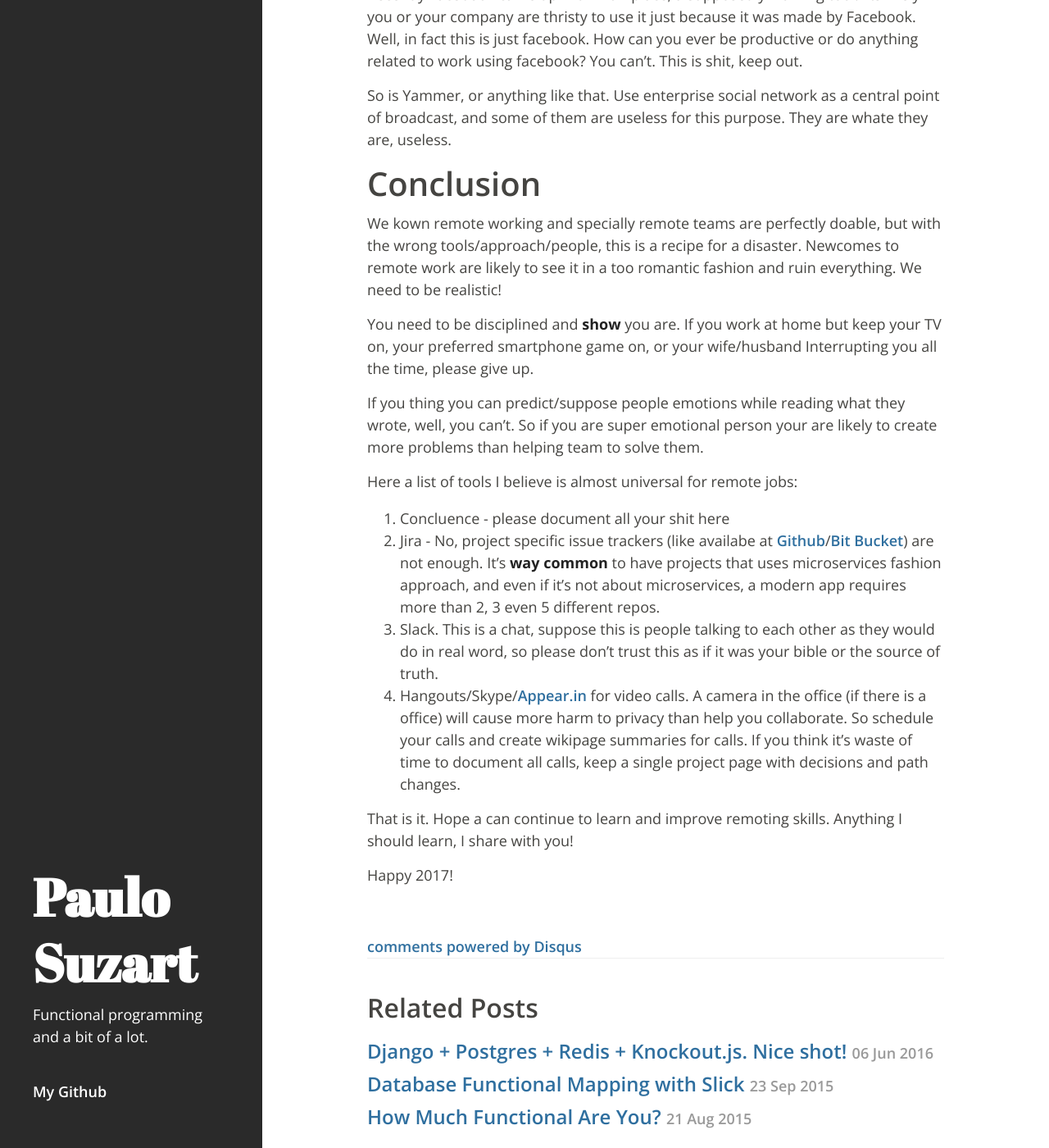
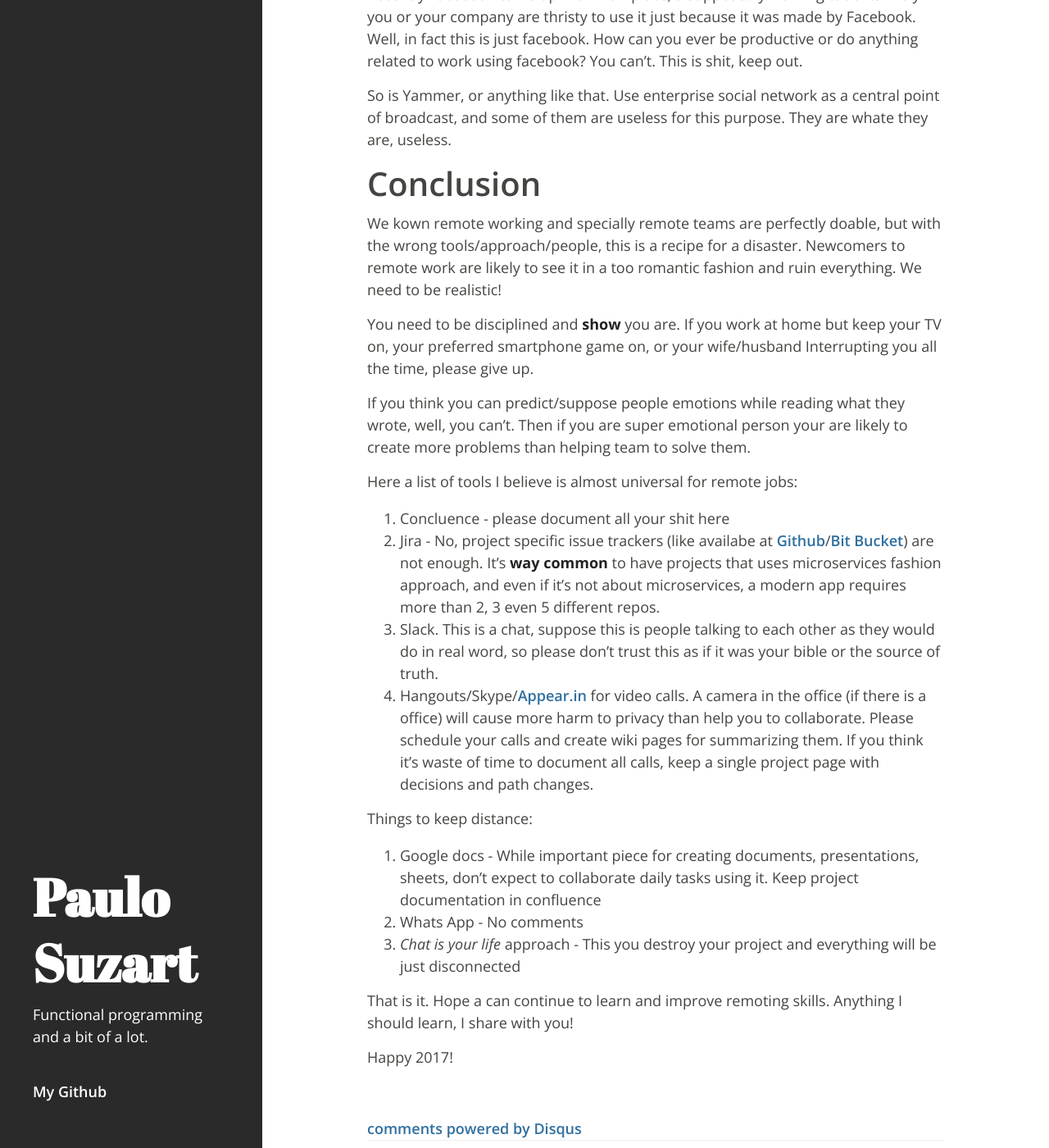
Before and after one commit to paulosuzart/paulosuzart.github.io, a Jekyll site: the page built from _posts/2016-12-11-one-year-as-remoter.md, in a window 1280 px wide and 1400 px high, scrolled down 2404 px. Shown: the whole window at 82% size. Built offline with Jekyll 4.4.1, drawn with Linux system fonts in a browser that asks for light colours; comment, search, counter and statistics services are not loaded; some of the changed text lies outside the part shown.

Commit message:
Added keep distance

```diff
--- a/_posts/2016-12-11-one-year-as-remoter.md
+++ b/_posts/2016-12-11-one-year-as-remoter.md
@@ -14,7 +14,7 @@
 ===
 
 I've worked with a dedicated team of 4 + me, plus a total of 22 people in a office with me as the only remoter of the company. More recently, had the chance to work with a team of 8 in 4 different timezones.
-The tools used are pretty simple:
+Here are some tools and findings:
 
 A Chat
 ---
@@ -45,7 +45,7 @@
 Bring your own tasks doesn't work
 ---
 
-We are sometimes tempted to let people record their job using tools like asana and trello by themselves. Well, they won't. And if you have a minimal clear specification for a project, open the tasks/issues yourself and make the team go through each taks until the project is delivered.
+We are sometimes tempted to let people record their job using tools like Asana and Trello by themselves. Well, they won't. And if you have a minimal clear specification for a project, open the tasks/issues yourself and make the team go through each taks until the project is delivered.
 
 Previously creatting tasks give people a sense of compromise and mission!
 
@@ -72,19 +72,25 @@
 Conclusion
 ===
 
-We kown remote working and specially remote teams are perfectly doable, but with the wrong tools/approach/people, this is a recipe for a disaster. Newcomes to remote work are likely to see it in a too romantic fashion and ruin everything. We need to be realistic!
+We kown remote working and specially remote teams are perfectly doable, but with the wrong tools/approach/people, this is a recipe for a disaster. Newcomers to remote work are likely to see it in a too romantic fashion and ruin everything. We need to be realistic!
 
 You need to be disciplined and **show** you are. If you work at home but keep your TV on, your preferred smartphone game on, or your wife/husband Interrupting you all the time, please give up.
 
-If you thing you can predict/suppose people emotions while reading what they wrote, well, you can't. So if you are super emotional person your are likely to create more problems than helping team to solve them.
+If you think you can predict/suppose people emotions while reading what they wrote, well, you can't. Then if you are super emotional person your are likely to create more problems than helping team to solve them.
 
 Here a list of tools I believe is almost universal for remote jobs:
 
    1. Concluence - please document all your shit here
    1. Jira - No, project specific issue trackers (like availabe at [Github](https://github.com)/[Bit Bucket](bitbucket.org)) are not enough. It's **way common** to have projects that uses microservices fashion approach, and even if it's not about microservices, a modern app requires more than 2, 3 even 5 different repos.
    1. Slack. This is a chat, suppose this is people talking to each other as they would do in real word, so please don't trust this as if it was your bible or the source of truth.
-   1. Hangouts/Skype/[Appear.in](appear.in) for video calls. A camera in the office (if there is a office) will cause more harm to privacy than help you collaborate. So schedule your calls and create wikipage summaries for calls. If you think it's waste of time to document all calls, keep a single project page with decisions and path changes.
+   1. Hangouts/Skype/[Appear.in](appear.in) for video calls. A camera in the office (if there is a office) will cause more harm to privacy than help you to collaborate. Please schedule your calls and create wiki pages for summarizing them. If you think it's waste of time to document all calls, keep a single project page with decisions and path changes.
 
+
+Things to keep distance:
+
+   1. Google docs - While important piece for creating documents, presentations, sheets, don't expect to collaborate daily tasks using it. Keep project documentation in confluence
+   1. Whats App - No comments
+   1. *Chat is your life* approach - This you destroy your project and everything will be just disconnected
 
 That is it. Hope a can continue to learn and improve remoting skills. Anything I should learn, I share with you!
 
```
